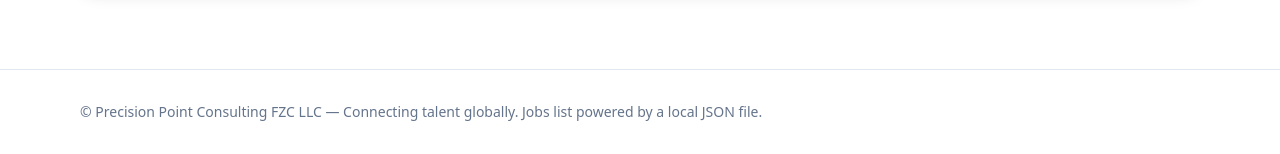
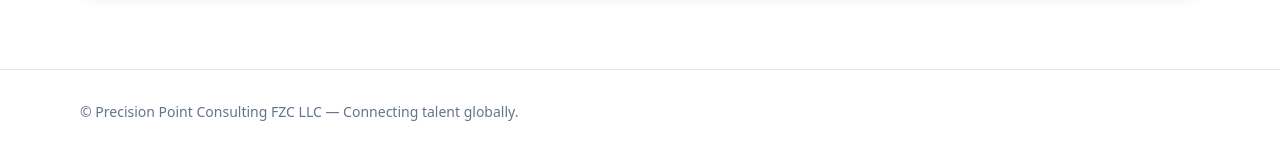
Before and after one commit to ppcfzc-dev/ppcfzc, a website: page index.html in a window 1280 px wide. Shown: the part 4294-4448 px from the top of the page. Drawn offline with Linux system fonts and the light colour scheme.

Commit message:
updated footer

```diff
--- a/index.html
+++ b/index.html
@@ -213,7 +213,7 @@
 
   <footer class="border-t border-slate-200 dark:border-slate-800 mt-20">
     <div class="max-w-6xl mx-auto px-4 py-8 text-sm text-slate-500 dark:text-slate-400">© Precision Point Consulting FZC
-      LLC — Connecting talent globally. Jobs list powered by a local JSON file.</div>
+      LLC — Connecting talent globally.</div>
   </footer>
 
   <!-- Apply modal -->
```
